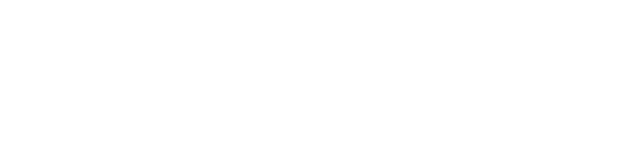
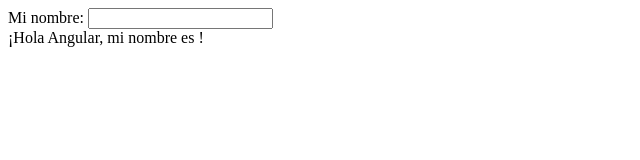
Before and after one commit to juboba/curso-ng, a website: page index.html in a window 1280 px wide. Shown: the whole page, without its empty margins (0-640 px from the left). Drawn offline with nearby package versions, Linux system fonts and the light colour scheme.

Commit message:
Agrega AngularJS (instalar con 'npm i') y muestra de double-binding.

```diff
--- a/index.html
+++ b/index.html
@@ -3,8 +3,14 @@
     <head>
         <meta charset="UTF-8"/>
         <title>Document</title>
+        <script src="node_modules/angular/angular.js"></script>
     </head>
-    <body>
-
+    <body ng-app>
+        <div>
+            Mi nombre: <input ng-model="miNombre" type="text" value=""/>
+        </div>
+        <div>
+            ¡Hola Angular, mi nombre es <b>{{ miNombre }}</b>!
+        </div>
     </body>
 </html>
--- a/package.json
+++ b/package.json
@@ -7,5 +7,8 @@
     "test": "echo \"Error: no test specified\" && exit 1"
   },
   "author": "Julio Borja Barra",
-  "license": "ISC"
+  "license": "ISC",
+  "dependencies": {
+    "angular": "^1.5.8"
+  }
 }
```
Also changed, not shown: 1 other file.
